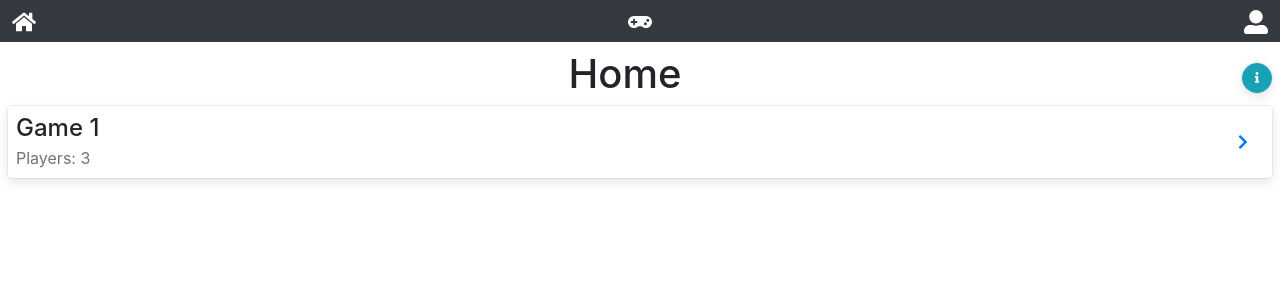
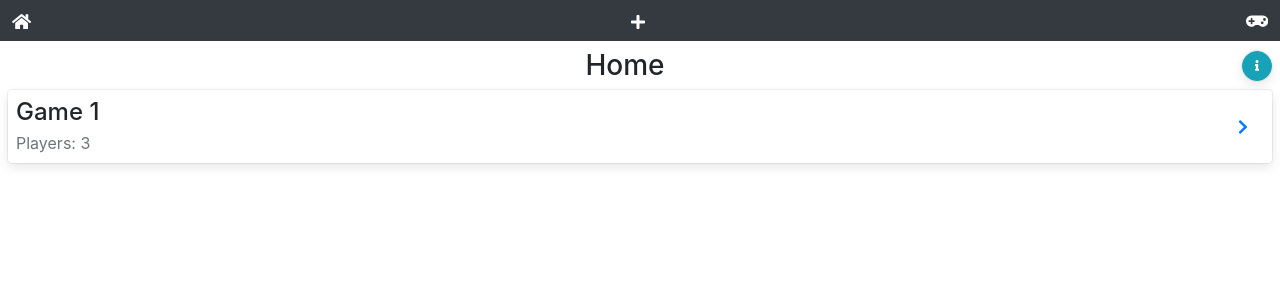
Before and after one commit to b3rg3t/score-more, a React (Create React App) app: page / in a window 1280 px wide. Shown: the top 300 px of the page. Built offline with nearby package versions, Linux system fonts and the light colour scheme.

Commit message:
small css fix

```diff
--- a/src/components/Navbar.tsx
+++ b/src/components/Navbar.tsx
@@ -1,23 +1,23 @@
 import React from "react";
 import { Link } from "react-router-dom";
-import { FaGamepad, FaHome, FaUserAlt } from "react-icons/fa";
+import { FaGamepad, FaHome, FaPlus} from "react-icons/fa";
 
 const Navbar = () => (
   <nav className="main-shadow w-100 bg-dark">
     <ul className="list-unstyled d-flex justify-content-between py-1 px-2 m-0">
       <li className="p-1">
         <Link to="/" className="text-white">
-          <FaHome size="1.5rem" />
+          <FaHome size="1.2rem" />
         </Link>
       </li>
       <li className="p-1">
         <Link to="/newgame" className="text-white">
-          <FaGamepad size="1.5rem" />
+          <FaPlus size="1rem"/>
         </Link>
       </li>
       <li className="p-1">
         <Link to="/activegame/123" className="text-white">
-          <FaUserAlt size="1.5rem" />
+          <FaGamepad size="1.4rem" />
         </Link>
       </li>
     </ul>
--- a/src/components/game/PlayerList.tsx
+++ b/src/components/game/PlayerList.tsx
@@ -5,16 +5,22 @@ const PlayerList = ({ game }: any) => {
   const [players, setPlayers] = useState([]);
 
   useEffect(() => {
-    setPlayers(game.players);
-  });
+    if (game?.players) {
+      setPlayers(game.players);
+    }
+  }, [game]);
 
   return (
     <ul className="list-unstyled overflow-auto m-0">
-      {players?.length
-        ? players.map((player: any) => {
-            return <PlayerItem player={player} />;
-          })
-        : null}
+      {players?.length ? (
+        players.map((player: any) => {
+          return <PlayerItem player={player} />;
+        })
+      ) : (
+        <li className="d-flex justify-content-center align-items-center flex-column">
+          <code>Couldn't find game</code>
+        </li>
+      )}
     </ul>
   );
 };
--- a/src/components/pages/ActiveGame.tsx
+++ b/src/components/pages/ActiveGame.tsx
@@ -14,13 +14,14 @@ const ActiveGame = ({ match }: any) => {
   useEffect(() => {
     const getGame = GET_STORAGE(id);
     setGame(getGame);
+    // eslint-disable-next-line
   }, []);
 
   return (
     <section className="player-list overflow-auto">
       <section className="player-list-section p-2 ">
         <h3 className="text-center">
-          <code>{game.title}</code>
+          <code>{game?.title}</code>
         </h3>
         <PlayerList game={game} />
       </section>
@@ -28,13 +29,13 @@ const ActiveGame = ({ match }: any) => {
         <nav className="text-white">
           <ul className="list-unstyled d-flex m-0 justify-content-between">
             <li>
-              <FaChevronLeft size="1.5rem" />
+              <FaChevronLeft size="1.2rem" />
             </li>
             <li>
-              <FaCog size="1.5rem" />
+              <FaCog size="1.2rem" />
             </li>
             <li>
-              <FaChevronRight size="1.5rem" />
+              <FaChevronRight size="1.2rem" />
             </li>
           </ul>
         </nav>
--- a/src/components/pages/Home.tsx
+++ b/src/components/pages/Home.tsx
@@ -8,8 +8,8 @@ const Home = () => {
 
   return (
     <section className="p-2">
-      <header className="d-flex justify-content-between align-items-center w-100 ">
-        <h1 className="text-center w-100">Home</h1>
+      <header className="d-flex justify-content-between align-items-center w-100 mb-2">
+        <h3 className="text-center w-100 mb-0">Home</h3>
         <button
           className="box-shadow d-flex align-items-center btn btn-info rounded-circle"
           onClick={() => setShowProfile(showProfile ? false : true)}
```
